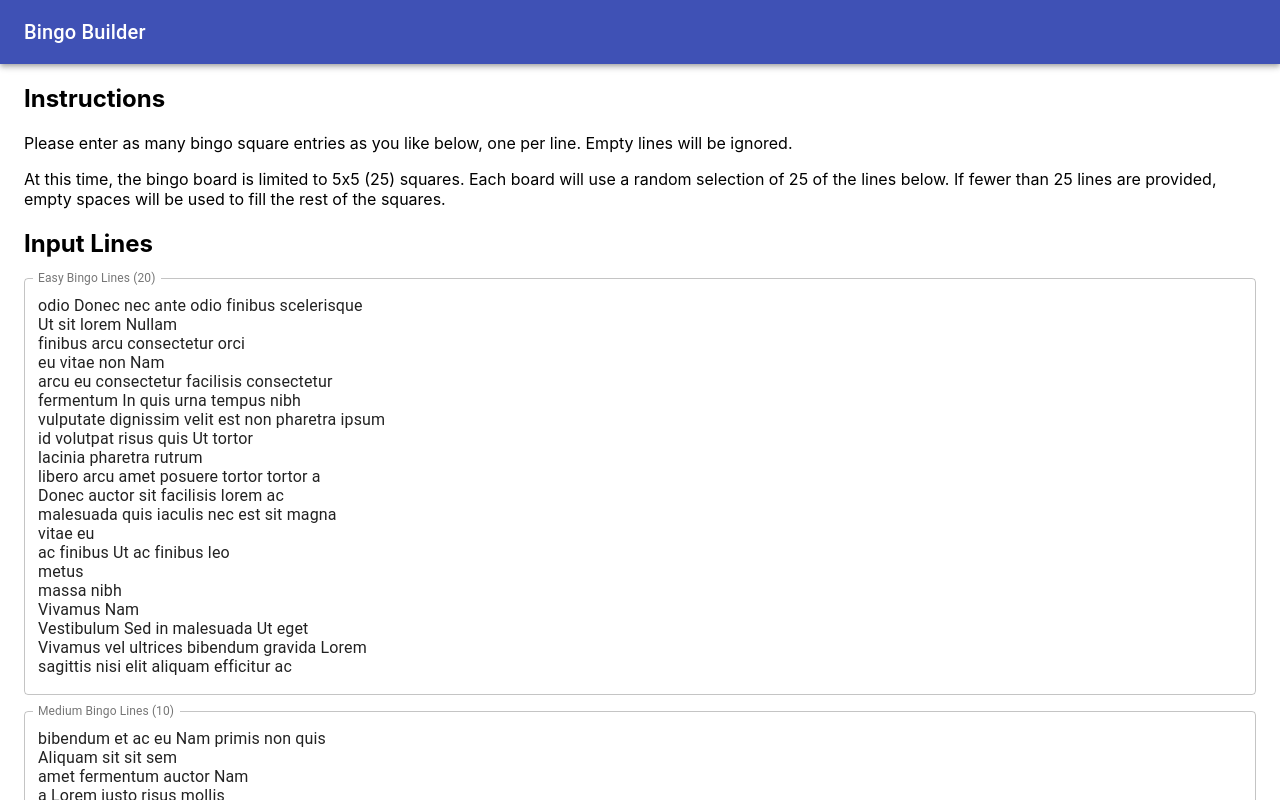
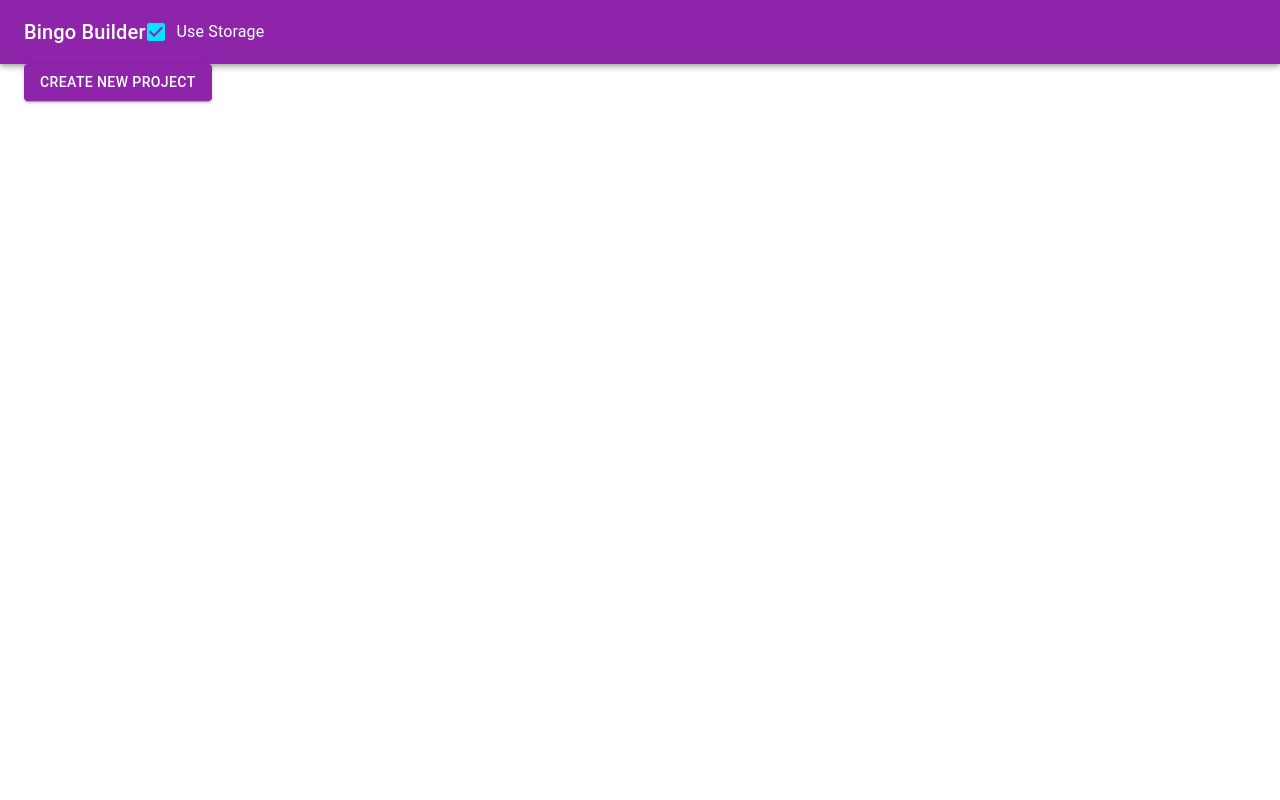
Before and after one commit to DSurguy/bingo-builder, a React (Vite) app: page / in a window 1280 px wide. Shown: the top 800 px of the page. Built offline with nearby package versions, Linux system fonts and the light colour scheme.

Commit message:
Implement the ability to create a new project, add it to storage and load it into state

```diff
--- a/package.json
+++ b/package.json
@@ -10,14 +10,17 @@
   },
   "dependencies": {
     "@material-ui/core": "^4.12.4",
+    "@material-ui/styles": "^4.11.5",
     "jspdf": "^2.5.1",
     "react": "^17.0.2",
     "react-dom": "^17.0.2",
-    "recoil": "^0.7.2"
+    "recoil": "^0.7.2",
+    "uuid": "^8.3.2"
   },
   "devDependencies": {
     "@types/react": "^17.0.44",
     "@types/react-dom": "^17.0.15",
+    "@types/uuid": "^8.3.4",
     "@vitejs/plugin-react": "^1.3.1",
     "typescript": "^4.6.3",
     "vite": "^2.9.5"
--- a/src/App.tsx
+++ b/src/App.tsx
@@ -1,21 +1,16 @@
 import React, { Fragment, useEffect, useState } from 'react'
-import { AppBar, Toolbar, Typography } from '@material-ui/core';
-import { LineAndStyle, LineAndStyleByDifficulty, LinesByDifficulty } from './types'
-import { FreeSpaceSetting, InputStepOutput, Settings } from './types'
+import { useRecoilState } from 'recoil'
+import { LineAndStyle, LineAndStyleByDifficulty, LinesByDifficulty, FreeSpaceSetting, InputStepOutput, Settings, AppStep } from './types'
 import InputStep from './steps/InputStep'
 import RenderStep from './steps/RenderStep'
 import OutputStep from './steps/OutputStep'
+import TopAppBar from './components/TopAppBar';
 import packageJson from '../package.json'
-import './App.css'
-
-enum Step {
-  input,
-  render,
-  output
-}
+import ProjectList from './steps/ProjectList'
+import { appStepState } from './store/appState';
 
 function App() {
-  const [step, setStep] = useState(Step.input);
+  const [step, setStep] = useRecoilState(appStepState);
   const [linesToRender, setLinesToRender] = useState({
     easy: [],
     medium: [],
@@ -36,7 +31,7 @@ function App() {
   const onInputStepComplete = (output: InputStepOutput) => {
     setLinesToRender(output.lines);
     setSettings(output.settings);
-    setStep(Step.render);
+    setStep(AppStep.render);
   }
 
   const onRenderStepComplete = (linesAndStyles: {
@@ -45,18 +40,21 @@ function App() {
     hard: LineAndStyle[]
   }) => {
     setLinesAndStyles(linesAndStyles)
-    setStep(Step.output);
+    setStep(AppStep.output);
   }
 
   const getStepContent = () => {
     switch(step) {
-      case Step.input: {
+      case AppStep.projectList: {
+        return <ProjectList />
+      }
+      case AppStep.input: {
         return <InputStep onComplete={onInputStepComplete} />;
       }
-      case Step.render: {
+      case AppStep.render: {
         return <RenderStep linesToRender={linesToRender} onComplete={onRenderStepComplete} />
       }
-      case Step.output: {
+      case AppStep.output: {
         return <OutputStep linesAndStyles={linesAndStyles} settings={settings} />
       }
       default: return null
@@ -68,11 +66,7 @@ function App() {
   }, [])
 
   return (<Fragment>
-    <AppBar position="static">
-      <Toolbar>
-        <Typography variant="h6">Bingo Builder</Typography>
-      </Toolbar>
-    </AppBar>
+    <TopAppBar />
     {getStepContent()}
   </Fragment>)
 }
--- /dev/null
+++ b/src/appTheme.tsx
@@ -0,0 +1,20 @@
+import { createTheme } from "@material-ui/core/styles";
+
+const appTheme = createTheme({
+  palette: {
+    primary: {
+      light: '#c158dc',
+      main: '#8e24aa',
+      dark: '#5c007a',
+      contrastText: '#fff'
+    },
+    secondary: {
+      light: '#6effff',
+      main: '#00e5ff',
+      dark: '#00b2cc',
+      contrastText: '#000000'
+    }
+  }
+})
+
+export default appTheme;
--- a/src/components/BingoInput.tsx
+++ b/src/components/BingoInput.tsx
@@ -35,7 +35,7 @@ export default function BingoInput({
       <TextField
         label={`${label} Bingo Lines (${getNumLinesTrimmed()})`}
         multiline
-        rows={getNumLines()}
+        minRows={getNumLines()}
         value={lines}
         onChange={handleOnChange}
         fullWidth
--- /dev/null
+++ b/src/components/TopAppBar.tsx
@@ -0,0 +1,25 @@
+import React from 'react';
+import { AppBar, Toolbar, Typography, FormControlLabel, Checkbox } from '@material-ui/core';
+import { useStorageSettingState } from '../store/appState';
+import { useRecoilState } from 'recoil';
+
+export default function TopAppBar() {
+  const [useStorageSettingValue, setUseStorageSetting] = useRecoilState(useStorageSettingState);
+  return (
+    <AppBar position="static">
+      <Toolbar>
+        <Typography variant="h6">Bingo Builder</Typography>
+        <FormControlLabel
+          control={
+            <Checkbox
+              checked={useStorageSettingValue}
+              onChange={ e => setUseStorageSetting(e.target.checked)}
+              name="useStorageSetting"
+            />
+          }
+          label="Use Storage"
+        />
+      </Toolbar>
+    </AppBar>
+  );
+}
--- a/src/main.tsx
+++ b/src/main.tsx
@@ -1,11 +1,19 @@
 import React from 'react'
 import ReactDOM from 'react-dom'
+import { RecoilRoot } from 'recoil'
+import { ThemeProvider } from '@material-ui/core/styles';
 import './index.css'
 import App from './App'
+import './App.css'
+import appTheme from './appTheme';
 
 ReactDOM.render(
   <React.StrictMode>
-    <App />
+    <RecoilRoot>
+      <ThemeProvider theme={appTheme}>
+        <App />
+      </ThemeProvider>
+    </RecoilRoot>
   </React.StrictMode>,
   document.getElementById('root')
 )
--- a/src/steps/InputStep.tsx
+++ b/src/steps/InputStep.tsx
@@ -1,25 +1,23 @@
 import React, { MouseEvent, useState } from 'react'
 import { Button, Box, Container, FormControl, FormLabel, RadioGroup, FormControlLabel, Radio, TextField, Typography } from '@material-ui/core'
-import { makeStyles, useTheme } from '@material-ui/core/styles';
-import lineSeedWords from '../lipsumSeed';
-import { getRandomIntInclusive } from '../utils/random';
+import { useTheme } from '@material-ui/core/styles';
+import { getSeedLines } from '../lipsumSeed';
+
 import { FreeSpaceSetting, InputStepOutput } from '../types';
 import BingoInput from '../components/BingoInput';
+import { useRecoilState } from 'recoil';
+import { loadedProjectState } from '../store/project';
 
 type Props = {
   onComplete: (output: InputStepOutput) => void;
 }
 
-const lineSeed = (numLines: number) => new Array(numLines).fill("").map(() => {
-  const numberOfWords = getRandomIntInclusive(1, 8);
-  return new Array(numberOfWords).fill("").map(() => lineSeedWords[getRandomIntInclusive(0, lineSeedWords.length - 1)]).join(' ');
-}).join("\n");
-
 export default function InputStep({ onComplete }: Props) {
+  const [loadedProject, setLoadedProject] = useRecoilState(loadedProjectState);
   const theme = useTheme();
-  const [easyLines, setEasyLines] = useState(lineSeed(20))
-  const [mediumLines, setMediumLines] = useState(lineSeed(10))
-  const [hardLines, setHardLines] = useState(lineSeed(5))
+  const [easyLines, setEasyLines] = useState(getSeedLines(20))
+  const [mediumLines, setMediumLines] = useState(getSeedLines(10))
+  const [hardLines, setHardLines] = useState(getSeedLines(5))
   const [numEasyLinesSetting, setNumEasyLinesSetting] = useState(12)
   const [numMediumLinesSetting, setNumMediumLinesSetting] = useState(9)
   const [numHardLinesSetting, setNumHardLinesSetting] = useState(3)
--- /dev/null
+++ b/src/steps/ProjectList.tsx
@@ -0,0 +1,47 @@
+import React from 'react';
+import { Button, Container } from '@material-ui/core';
+import { Project, NewProject, FreeSpaceSetting, AppStep } from '../types';
+import { getSeedLines } from '../lipsumSeed';
+import { loadedProjectState, saveProject } from '../store/project';
+import { useSetRecoilState } from 'recoil';
+import { appStepState } from '../store/appState';
+
+export default function ProjectList() {
+  const setLoadedProject = useSetRecoilState(loadedProjectState);
+  const setAppStep = useSetRecoilState(appStepState);
+
+  const handleNewProjectClick = async () => {
+    const newProject: NewProject = {
+      name: 'New Project',
+      lines: {
+        easy: getSeedLines(20).split(/[\n\r]/g),
+        medium: getSeedLines(10).split(/[\n\r]/g),
+        hard: getSeedLines(5).split(/[\n\r]/g),
+      },
+      settings: {
+        freeSpace: FreeSpaceSetting.center,
+        easy: 12,
+        medium: 9,
+        hard: 3
+      }
+    }
+
+    let savedProject: Project;
+    try {
+      savedProject = await saveProject(newProject);
+    } catch (e) {
+      console.error("Error saving newly created project", e);
+      return;
+    }
+
+    setLoadedProject(savedProject);
+
+    setAppStep(AppStep.input);
+  }
+
+  return (
+    <Container>
+      <Button variant="contained" color="primary" onClick={handleNewProjectClick}>Create New Project</Button>
+    </Container>
+  )
+}
--- /dev/null
+++ b/src/store/appState.ts
@@ -0,0 +1,12 @@
+import { atom } from "recoil";
+import { AppStep } from "../types";
+
+export const useStorageSettingState = atom({
+  key: 'useStorageSetting',
+  default: true
+});
+
+export const appStepState = atom({
+  key: 'appStep',
+  default: AppStep.projectList
+})
--- /dev/null
+++ b/src/store/project.ts
@@ -0,0 +1,25 @@
+import { atom } from "recoil";
+import { v4 as uuidv4 } from 'uuid';
+import { Project, NewProject } from '../types'
+
+export const loadedProjectState = atom<Project | null>({
+  key: 'useStorage',
+  default: null
+})
+
+export async function saveProject(unsavedProject: Project | NewProject): Promise<Project> {
+  const projectId = unsavedProject.id || uuidv4();
+  const projectKey = `projects/${projectId}`;
+  const newProject: Project = {
+    ...unsavedProject,
+    id: projectId
+  };
+  localStorage.setItem(projectKey, JSON.stringify(newProject));
+  return newProject;
+}
+
+export async function getProject(projectId: string): Promise<Project | null> {
+  const projectKey = `projects/${projectId}`;
+  const projectJson = localStorage.getItem(projectKey);
+  return projectJson ? JSON.parse(projectJson) : null;
+}
--- a/src/types.ts
+++ b/src/types.ts
@@ -2,6 +2,13 @@ export enum FreeSpaceSetting {
   none = "",
   center = "center",
   random = "random"
+}
+
+export enum AppStep {
+  projectList,
+  input,
+  render,
+  output
 }
 
 export type DifficultyKey = 'easy' | 'medium' | 'hard';
@@ -35,10 +42,18 @@ export type InputStepOutput = {
   settings: Settings;
 };
 
-export type Project = {
+export type NewProject = {
+  id?: string;
+  name: string;
   lines: LinesByDifficulty;
   settings: Settings;
+}
+
+export type Project = {
+  id: string;
   name: string;
+  lines: LinesByDifficulty;
+  settings: Settings;
 };
 
 export type AppStore = {
```
Also changed, not shown: src/lipsumSeed.ts (+8 -2 lines), 1 other file (tests, documents, lock files or other folders).
